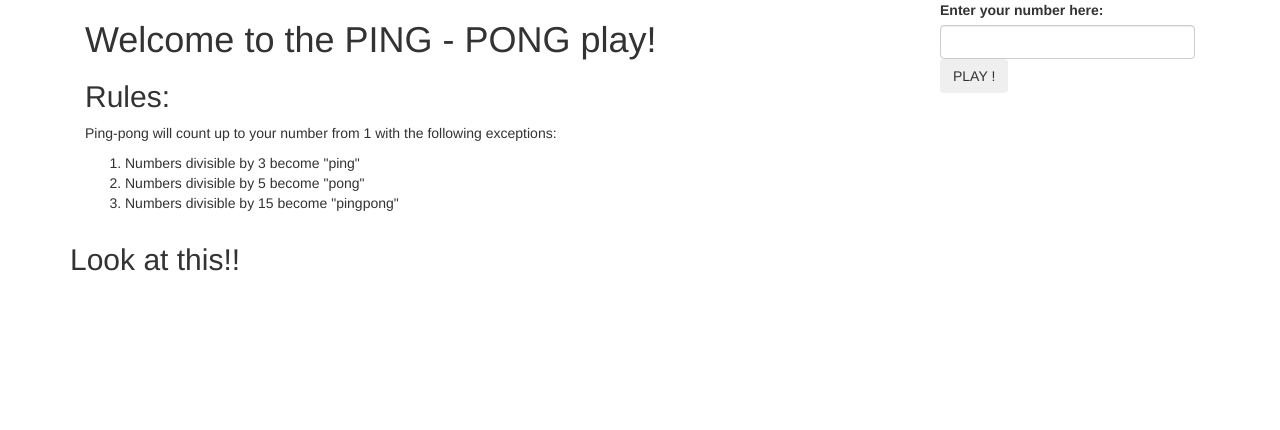
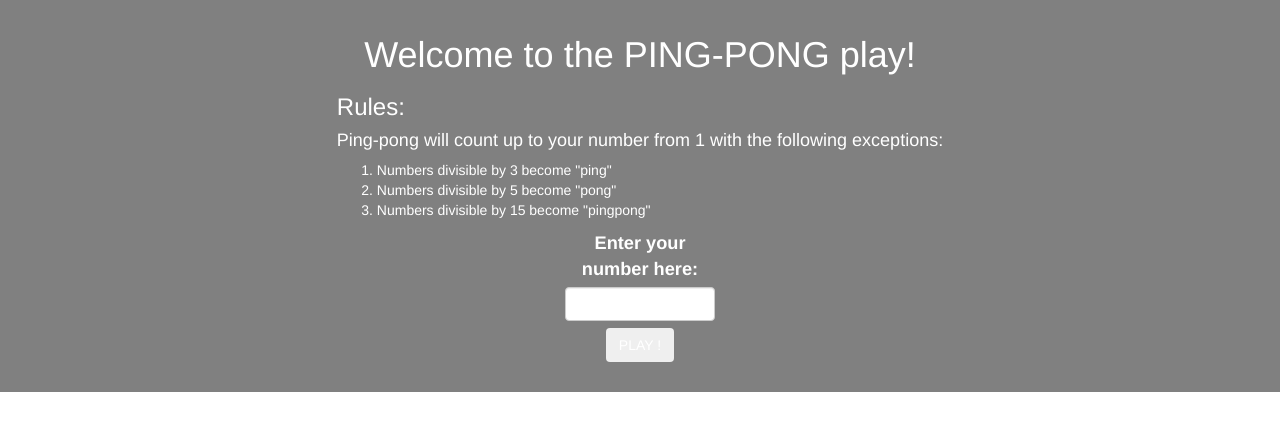
Before and after one commit to 21igor/ping-pong, a plain HTML site: page index.html in a window 1280 px wide. Drawn offline with Linux system fonts and the light colour scheme.

Commit message:
add basic css styles

```diff
--- a/css/styles.css
+++ b/css/styles.css
@@ -1 +1,45 @@
-/*This file is for your custom css.  All yours*/
+.result {
+  display: none;
+}
+
+html, body {
+  height: 70%;
+}
+
+.container-1 {
+  display: flex;
+  height: 100%;
+}
+
+.flex {
+  text-align: center;
+  margin:auto;
+  color: #fff;
+  z-index: 101;
+}
+h3,h4,li {
+  text-align: left;
+}
+
+form{
+  margin:auto;
+  max-width: 150px;
+}
+button {
+  margin-top: .5em;
+}
+
+.background-1 {
+  background-color: grey;
+  /*background-image: url("../img/bg1.jpg");*/
+  height: 100%;
+  position: relative;
+  background-repeat: no-repeat;
+  background-attachment: fixed;
+  background-size: cover;
+}
+
+label {
+  font-size: 1.3em;
+  color: fff;
+}
--- a/index.html
+++ b/index.html
@@ -32,34 +32,28 @@
     <div class="background-1">
       <div id="start" class="container container-1">
         <div class="flex">
-          <div class="col-md-9">
-            <h1>Welcome to the PING - PONG play!</h1>
-            <h2>Rules:</h2>
-            <p>Ping-pong will count up to your number from 1 with the following exceptions:</p>
+          <h1>Welcome to the PING-PONG play!</h1>
+          <h3>Rules:</h3>
+          <h4>Ping-pong will count up to your number from 1 with the following exceptions:</h4>
             <ol>
               <li>Numbers divisible by 3 become "ping"</li>
               <li>Numbers divisible by 5 become "pong"</li>
               <li>Numbers divisible by 15 become "pingpong"</li>
             </ol>
-          </div>
-          <div class="col-md-3">
           <form id="inputForm">
             <div class="form-group">
               <label for="inputNumber">Enter your number here: </label>
               <input id="inputNumber" class="form-control" type="number">
               <button id="button" type="submit" class="btn">PLAY !</button>
+            </div>
           </form>
         </div>
       </div>
     </div>
+    <div class="result">
+      <h3>Look at this!</h3>
+      <ul id="listOfNumbers"></ul>
     </div>
-      <section id="result" class="container">
-        <div id="" class="">
-          <h2>Look at this!<span class="name"></span>!</h2>
-        </div>
-      </section>
 
-    </div>
-    <ul id="listOfNumbers"></ul>
   </body>
 </html>
--- a/js/scripts.js
+++ b/js/scripts.js
@@ -23,11 +23,12 @@ $(document).ready(function() {
 
     function write_letters(){
       for (i = 0; i < arrayOfN.length; i++ ) {
-        myElement = document.createElement("LI");
+        myElement = document.createElement("li");
         myElement.innerHTML = arrayOfN[indexNum++];
         unorderedList.appendChild(myElement);
       }
     }
     write_letters();
+    $(".result").show();
   });
 });
```
Also changed, not shown: img/bg1.jpg (added). Lines whose indentation alone changed are shown as unchanged.
